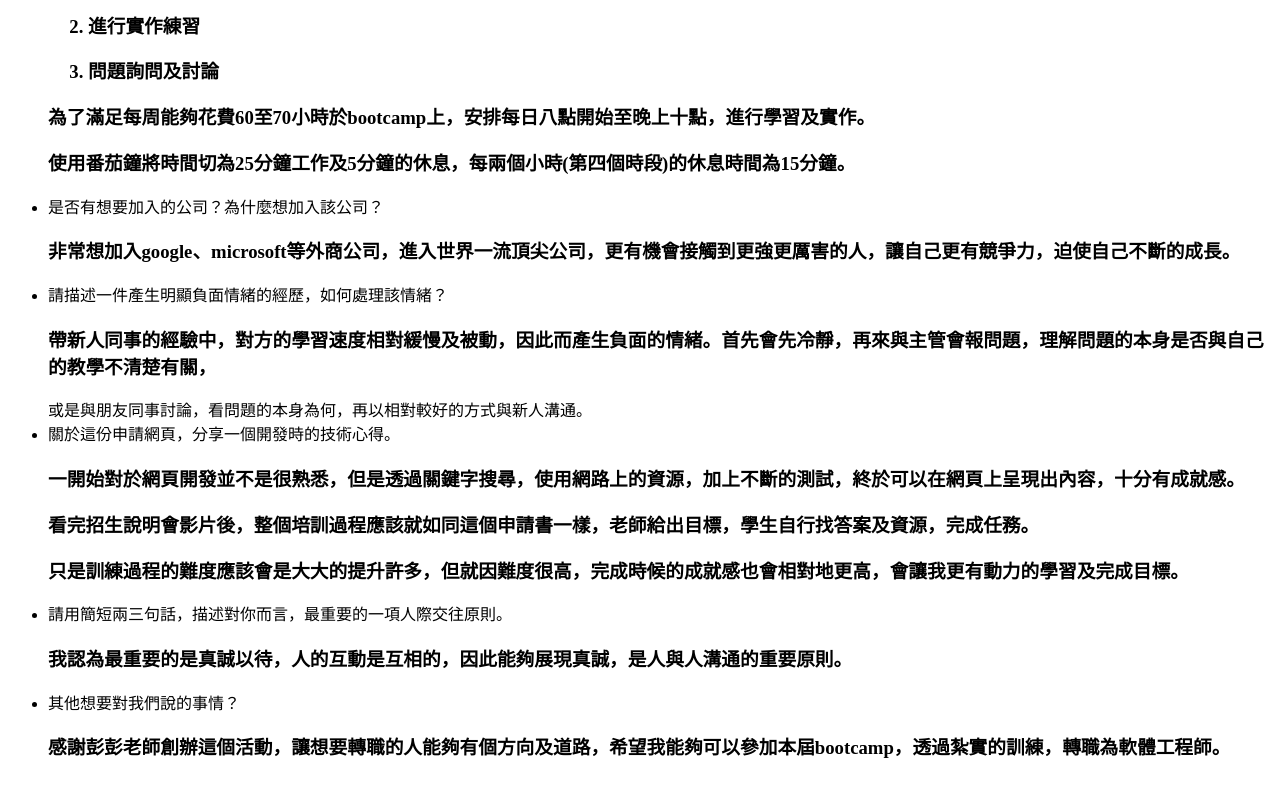
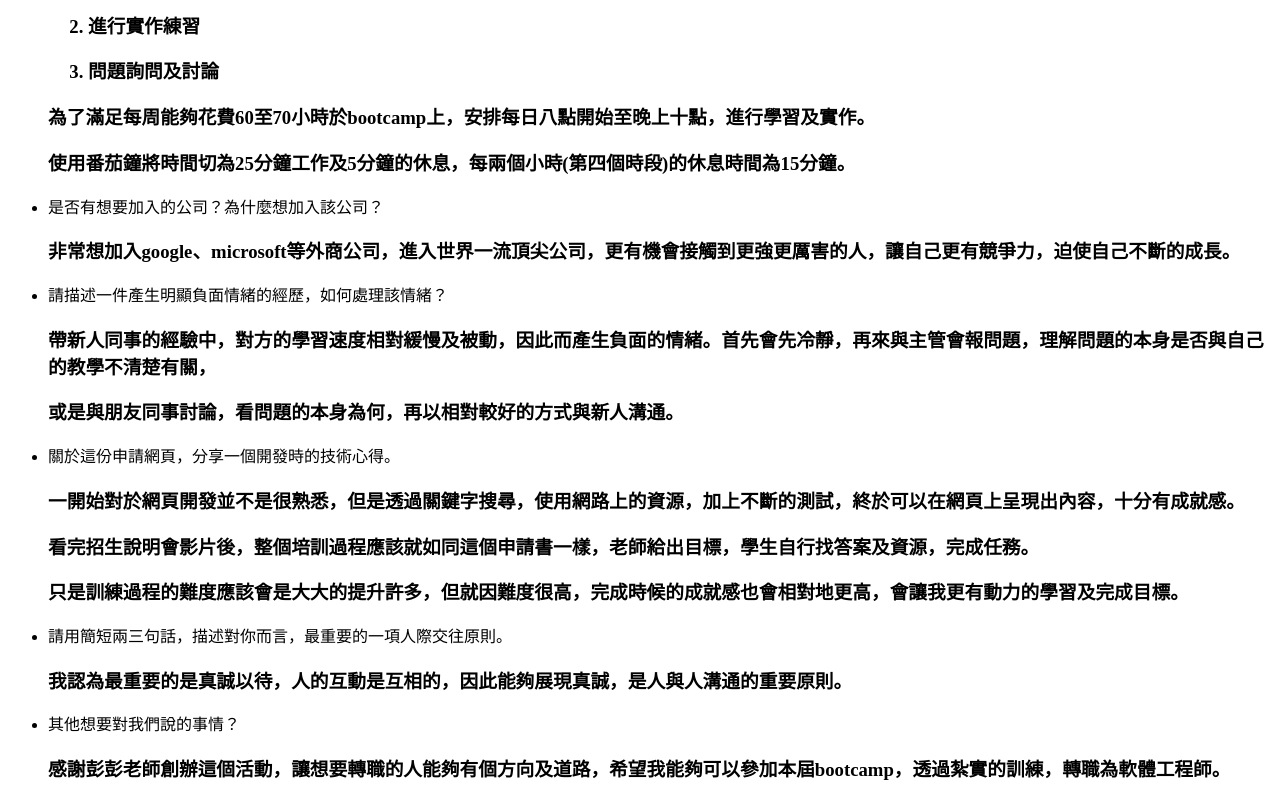
Before and after one commit to arthur3000-tw/arthur3000-tw.github.io, a plain HTML site: page index.html in a window 1280 px wide. Shown: the part 639-1439 px from the top of the page. Before the commit the page ends 1417 px from the top, so only its background shows below. Drawn offline with Linux system fonts and the light colour scheme.

Commit message:
Update index.html

```diff
--- a/index.html
+++ b/index.html
@@ -21,7 +21,7 @@
   <h3>非常想加入google、microsoft等外商公司，進入世界一流頂尖公司，更有機會接觸到更強更厲害的人，讓自己更有競爭力，迫使自己不斷的成長。</h3>
   <li>請描述一件產生明顯負面情緒的經歷，如何處理該情緒？</li>
   <h3>帶新人同事的經驗中，對方的學習速度相對緩慢及被動，因此而產生負面的情緒。首先會先冷靜，再來與主管會報問題，理解問題的本身是否與自己的教學不清楚有關，</h3>
-  <h3></h3>或是與朋友同事討論，看問題的本身為何，再以相對較好的方式與新人溝通。</h3>
+  <h3>或是與朋友同事討論，看問題的本身為何，再以相對較好的方式與新人溝通。</h3>
   <li>關於這份申請網頁，分享一個開發時的技術心得。</li>
   <h3>一開始對於網頁開發並不是很熟悉，但是透過關鍵字搜尋，使用網路上的資源，加上不斷的測試，終於可以在網頁上呈現出內容，十分有成就感。</h3>
   <h3>看完招生說明會影片後，整個培訓過程應該就如同這個申請書一樣，老師給出目標，學生自行找答案及資源，完成任務。</h3>
```
